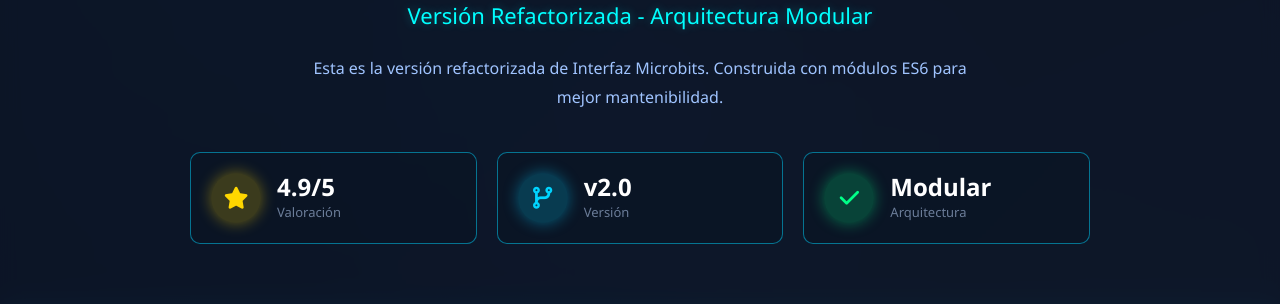
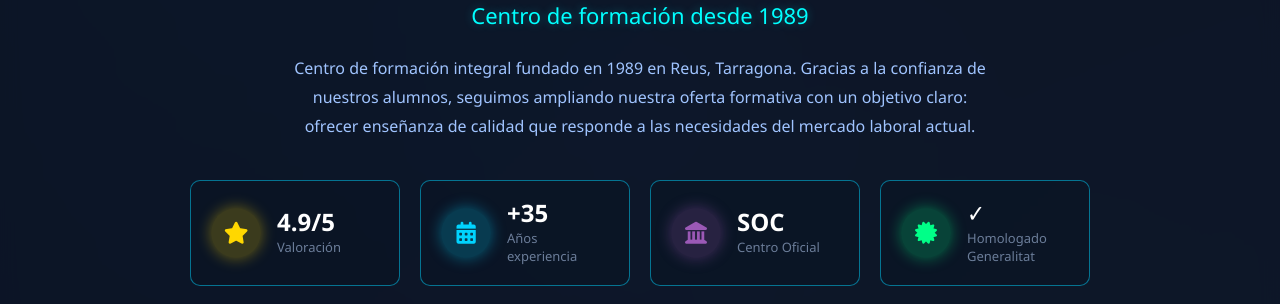
Before and after one commit to Alejomartinez1731/Microbits-V2, a plain HTML site: page app-v2/index.html in a window 1280 px wide. Shown: the part 291-595 px from the top of the page. Drawn offline with nearby package versions, Linux system fonts and the light colour scheme.

Commit message:
🎨 Fix: Restaurar branding original de Microbits Institut
❌ Error corregido: Había cambiado el contenido original por metadatos de V2

🔄 Cambios realizados:
- Título: "Microbits V2" → "Microbits Institut"
- Subtítulo: "Versión Refactorizada" → "Centro de formación desde 1989"
- Descripción: Restaurada descripción original del centro

✅ Badges corregidos a originales:
- ⭐ 4.9/5 Valoración (se mantenía)
- 📅 +35 Años experiencia (restaurado)
- 🏛️ SOC Centro Oficial (restaurado)
- 📜 Homologado Generalitat (restaurado)

📦 Archivos modificados:
- app-v2/index.html
- app-v2/test-modules.html

La arquitectura modular ES6 permanece intacta.
Solo se corrigió el contenido visual para coincidir con el original.

👤 Alejandro Martínez - 2026-03-18

```diff
--- a/app-v2/index.html
+++ b/app-v2/index.html
@@ -3,7 +3,7 @@
 <head>
     <meta charset="UTF-8">
     <meta name="viewport" content="width=device-width, initial-scale=1.0">
-    <title>Microbits V2 - Dashboard Docentes (Refactorizado)</title>
+    <title>Microbits Institut - Dashboard Docentes</title>
     <link rel="stylesheet" href="styles.css">
     <link rel="stylesheet" href="https://cdnjs.cloudflare.com/ajax/libs/font-awesome/6.4.0/css/all.min.css">
     <script src="https://cdn.jsdelivr.net/npm/chart.js@4.4.1/dist/chart.umd.min.js"></script>
@@ -17,11 +17,12 @@
                 <div class="hero-logo">
                     <div class="logo-large">MB</div>
                 </div>
-                <h1 class="hero-title">Bienvenido a Microbits Institut V2</h1>
-                <h2 class="hero-subtitle">Versión Refactorizada - Arquitectura Modular</h2>
+                <h1 class="hero-title">Bienvenido a Microbits Institut</h1>
+                <h2 class="hero-subtitle">Centro de formación desde 1989</h2>
                 <p class="hero-description">
-                    Esta es la versión refactorizada de Interfaz Microbits.
-                    Construida con módulos ES6 para mejor mantenibilidad.
+                    Centro de formación integral fundado en 1989 en Reus, Tarragona. Gracias a la confianza de nuestros alumnos,
+                    seguimos ampliando nuestra oferta formativa con un objetivo claro: ofrecer enseñanza de calidad que responde
+                    a las necesidades del mercado laboral actual.
                 </p>
 
                 <!-- Badges de Identidad -->
@@ -37,20 +38,29 @@
                     </div>
                     <div class="identity-badge">
                         <div class="badge-icon blue">
-                            <i class="fas fa-code-branch"></i>
+                            <i class="fas fa-calendar-alt"></i>
                         </div>
                         <div class="badge-info">
-                            <span class="badge-value">v2.0</span>
-                            <span class="badge-label">Versión</span>
+                            <span class="badge-value">+35</span>
+                            <span class="badge-label">Años experiencia</span>
+                        </div>
+                    </div>
+                    <div class="identity-badge">
+                        <div class="badge-icon purple">
+                            <i class="fas fa-landmark"></i>
+                        </div>
+                        <div class="badge-info">
+                            <span class="badge-value">SOC</span>
+                            <span class="badge-label">Centro Oficial</span>
                         </div>
                     </div>
                     <div class="identity-badge">
                         <div class="badge-icon green">
-                            <i class="fas fa-check"></i>
+                            <i class="fas fa-certificate"></i>
                         </div>
                         <div class="badge-info">
-                            <span class="badge-value">Modular</span>
-                            <span class="badge-label">Arquitectura</span>
+                            <span class="badge-value">✓</span>
+                            <span class="badge-label">Homologado Generalitat</span>
                         </div>
                     </div>
                 </div>
```
Also changed, not shown: app-v2/test-modules.html (+2 -2 lines).
